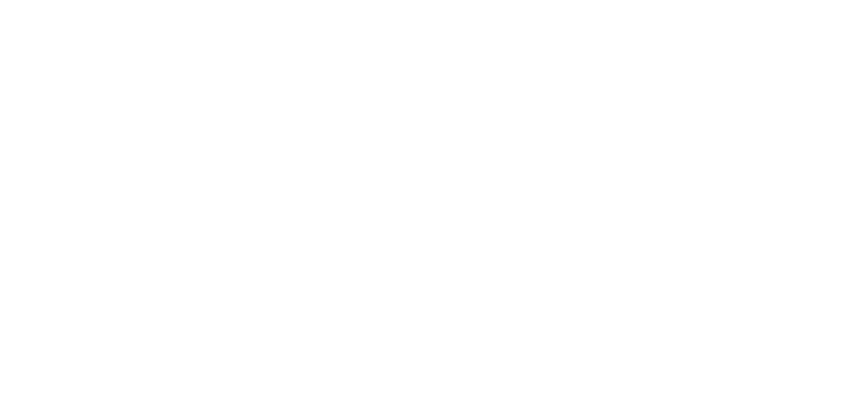
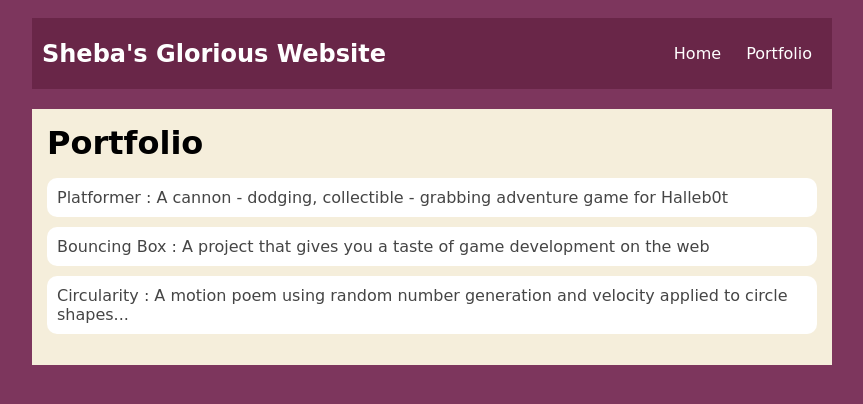
Before and after one commit to garynemery/garynemery, a plain HTML site: page portfolio.html in a window 1280 px wide. Shown: the whole page, without its empty margins (208-1071 px from the left). Drawn offline with Linux system fonts and the light colour scheme.

Commit message:
add portfolio.html file

```diff
--- a/portfolio.html
+++ b/portfolio.html
@@ -1,11 +1,34 @@
 <!DOCTYPE HTML>
 <html>
     <head>
+      <title>Garyn's Website</title>
+      <link rel="stylesheet"href="style.css"
     </head>
 
     <body>
       <div id="all-contents">
+        <nav>
+          <h1>Sheba's Glorious Website</h1>
+          <ul id="nav-ul">
+             <li class="nav-li">
+             <a class="nav-a" href="index.html">Home</a>
+           </li>
+           <li class="nav-li">
+             <a class="nav-a" href="portfolio.html">Portfolio</a>
+           </li>
+       </ul>
+   </nav>
+   <main>
+    <div class="content">
+      <h1>Portfolio</h1>
+      <ul id="portfolio">
+        <li><a href="projects/platformer/">Platformer : A cannon - dodging, collectible - grabbing adventure game for Halleb0t</a></li>
+        <li><a href="projects/bouncing-box/">Bouncing Box : A project that gives you a taste of game development on the web </a></li>
+        <li><a href="projects/circularity/">Circularity : A motion poem using random number generation and velocity applied to circle shapes...</a></li>
 
-      </div>
+      </ul>
+  </div>
+   </main>
+</div>
     </body>
 </html>
--- a/style.css
+++ b/style.css
@@ -63,3 +63,28 @@ main {
 h2, h3 {
     margin: 0px;
 }
+         /* portfolio styles */
+         .content h1 {
+            color: black;
+        }
+
+        #portfolio {
+            list-style-type: none;
+            padding-left: 0;
+        }
+
+        #portfolio li {
+            background: #fff;
+            padding: 10px;
+            border-radius: 10px;
+            margin-bottom: 10px;
+        }
+
+        #portfolio li:hover {
+            background: #eee;
+        }
+
+        #portfolio a {
+            text-decoration: none;
+            color: #454545;
+        }
```
Also changed, not shown: index.html (+3 -0 lines).
